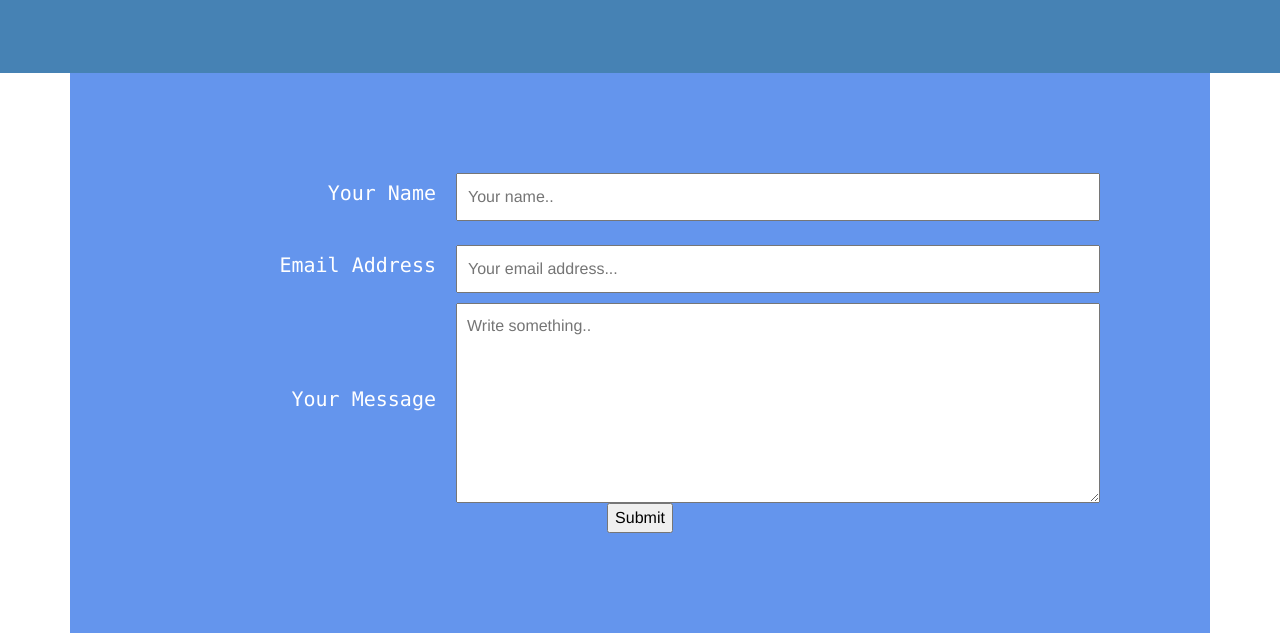
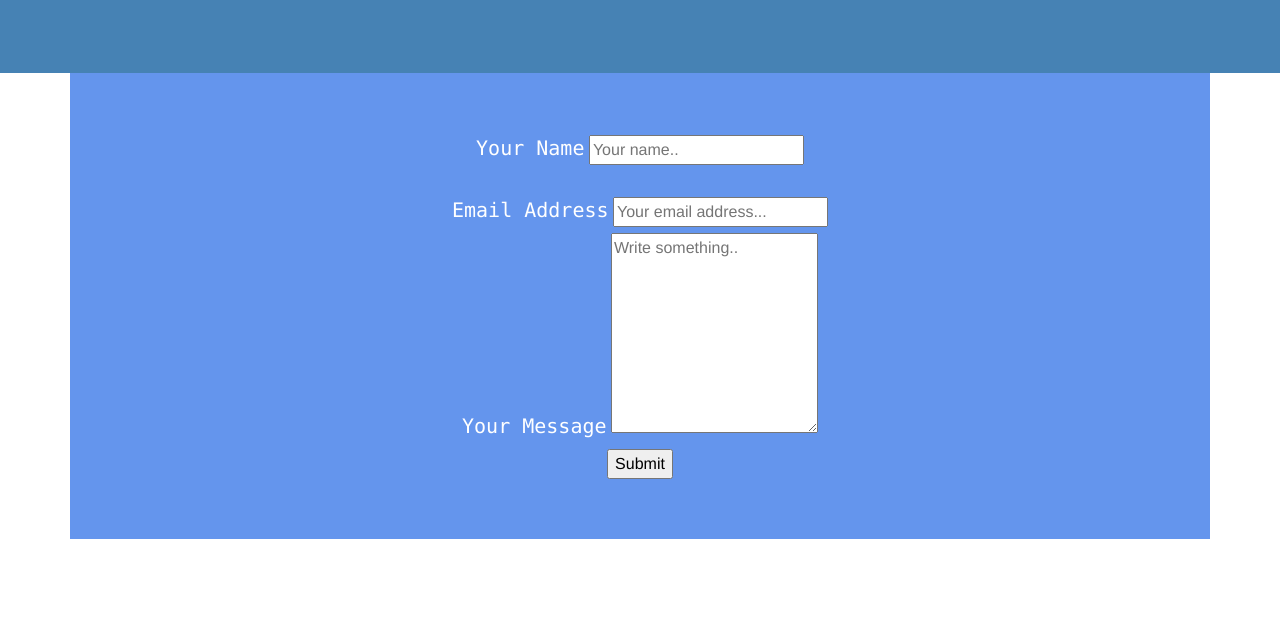
Before and after one commit to AnnaHarris7/travel-blog, a plain HTML site: page contactform.html in a window 1280 px wide. Shown: the part 246-879 px from the top of the page. After the commit the page ends 800 px from the top, so only its background shows below. Drawn offline with nearby package versions, Linux system fonts and the light colour scheme.

Commit message:
Revert "Update contactstyle.css"
This reverts commit 2a91bb80ad2268dcd1d24b11ac8c3dcd4576e21e.

```diff
--- a/contactstyle.css
+++ b/contactstyle.css
@@ -6,7 +6,6 @@
   font-size: 30px;
 
 }
-
 
 
 .container {
@@ -73,60 +72,7 @@
    max-width: 25%;
    padding: 0 4px;
  }
- .form__row label {
- 	color: #fff;
- 	flex: 1;
- 	align-items: center;
- 	display: flex;
- 	/*take the bewlow out if you want to text to align left*/
-}
-form {
-	background-color: #6495ED;
-	padding: 40px;
-	max-width: 1000px;
-	margin: 0 auto;
-}
 
-.form__row {
-	display: flex;
-	justify-content: space-between;
-}
-
-.form__row+.form__row {
-	margin-top: 10px;
-}
-
-.form__row label {
-
-	flex: 1;
-	align-items: center;
-	display: flex;
-	/*take the bewlow out if you want to text to align left*/
-	justify-content: flex-end;
-	margin-right: 20px;
-}
-
-.form__row label[for="message"] {
-	align-self: flex-end;
-}
-
-.form__row input,
-.form__row textarea {
-	width: 70%;
-	padding: 10px;
-}
-
-.form__row textarea {
-	padding: 10px;
-	height: 300px;
-}
-
-.form__row input::placeholder
-
-}
-
-.form__row--button {
-	jus
  .column img {
    margin-top: 8px;
    vertical-align: middle;
```
Lines whose indentation alone changed are shown as unchanged.
